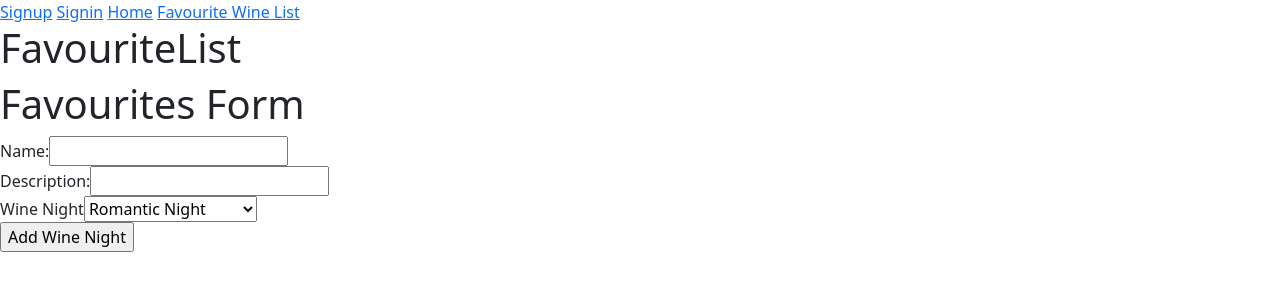
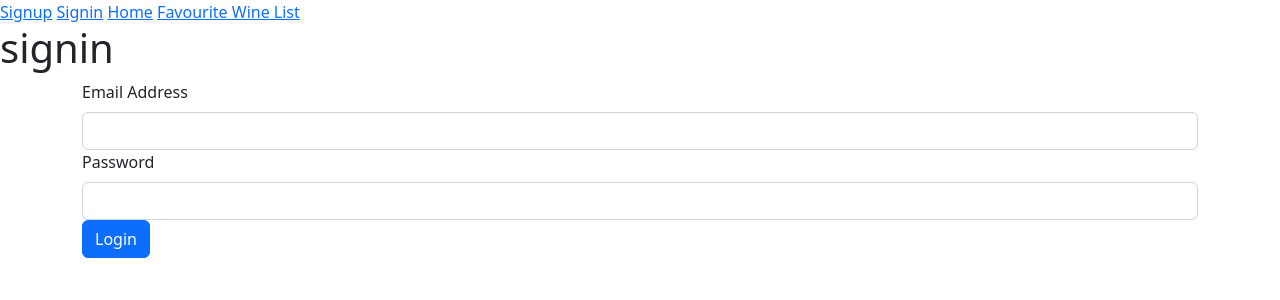
Before and after one commit to ic188002/Wine-App-FrontEnd, a React (Create React App) app: page /favouritewinelist in a window 1280 px wide. Shown: the top 300 px of the page. Built offline with nearby package versions, Linux system fonts and the light colour scheme.

Commit message:
changes made to models so that we can access user.user.id in the create favourite wine list. Now we need to access the user.user.id without having to change the text - potentially something to do with the onChange function

```diff
--- a/src/App.js
+++ b/src/App.js
@@ -150,7 +150,7 @@ const wineCategories = wineData.wines
               <Route path="/" element={<WineIndex loadWineList={loadWineList} wineCategories={wineCategories}/>}></Route>
               {/* we pass the winelist data  fetched from the api through to our wineCategoriesList component along with the category */}
               <Route path={`/${wineCategory.url}`} element={<WineCategoriesList wineList={wineList} wineCategory={wineCategory}></WineCategoriesList>} ></Route>
-              <Route path='/favouritewinelist' element={<FavouriteList></FavouriteList>}></Route>
+              <Route path='/favouritewinelist' element={isAuth ? <FavouriteList user={user.user.id}></FavouriteList> : <Signin login={loginHandler} />}></Route>
 
             </Routes>
 
--- a/src/favourites/FavouriteList.js
+++ b/src/favourites/FavouriteList.js
@@ -3,9 +3,9 @@ import React from 'react'
 import FavouritesCreateForm from './FavouritesCreateForm'
 import { useState } from 'react'
 
-export default function FavouriteList() {
+export default function FavouriteList(props) {
     const [wineNights, setWineNights] = useState([]);
-
+    let user = props.user
     const loadWineNight = () => {
         // Axios Code will go here
         axios.get("favouritewine/index")
@@ -46,7 +46,7 @@ export default function FavouriteList() {
     <div>
         <h1>FavouriteList</h1>
 
-        <FavouritesCreateForm addNewWineNight={addNewWineNight}></FavouritesCreateForm>
+        <FavouritesCreateForm user={user} addNewWineNight={addNewWineNight}></FavouritesCreateForm>
     </div>
   )
 }
--- a/src/favourites/FavouritesCreateForm.js
+++ b/src/favourites/FavouritesCreateForm.js
@@ -47,8 +47,13 @@ export default function FavouritesCreateForm(props) {
                     </select>
                 </div>
                 <div>
+                    <input name='user' type='text' value={`${props.user}`} onChange={handleChange}></input>
+                </div>
+
+                <div>
                     <input type="submit" value="Add Wine Night"></input>
                 </div>
+
             </form>
         </div>
     )
```
